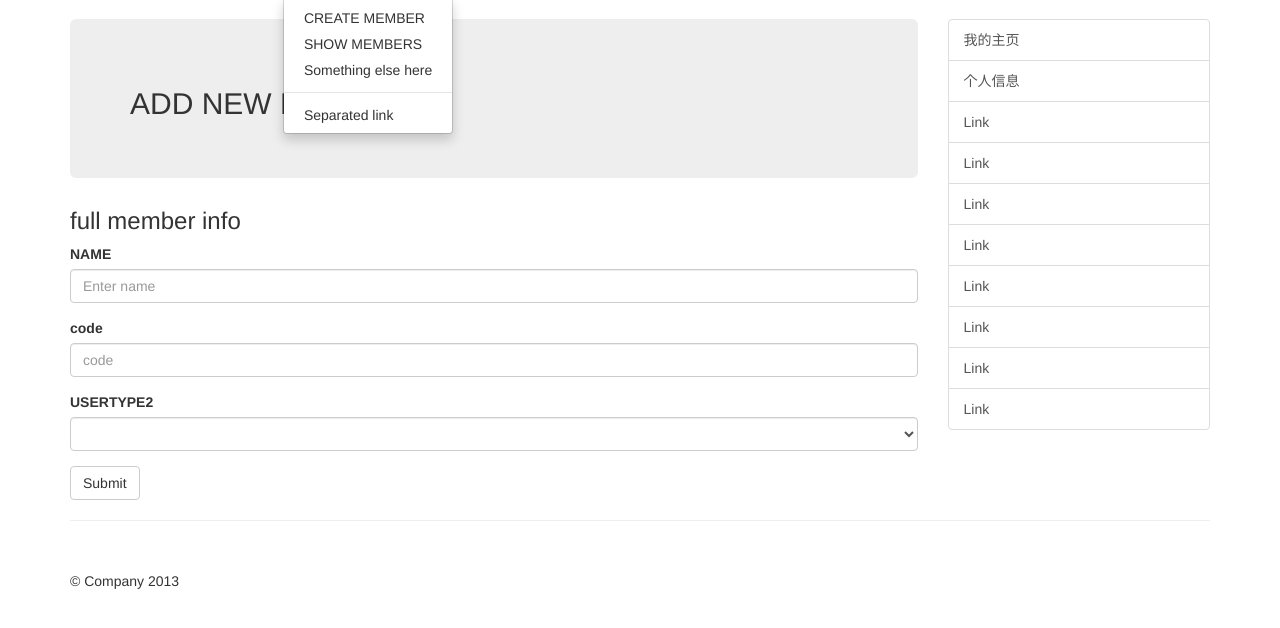
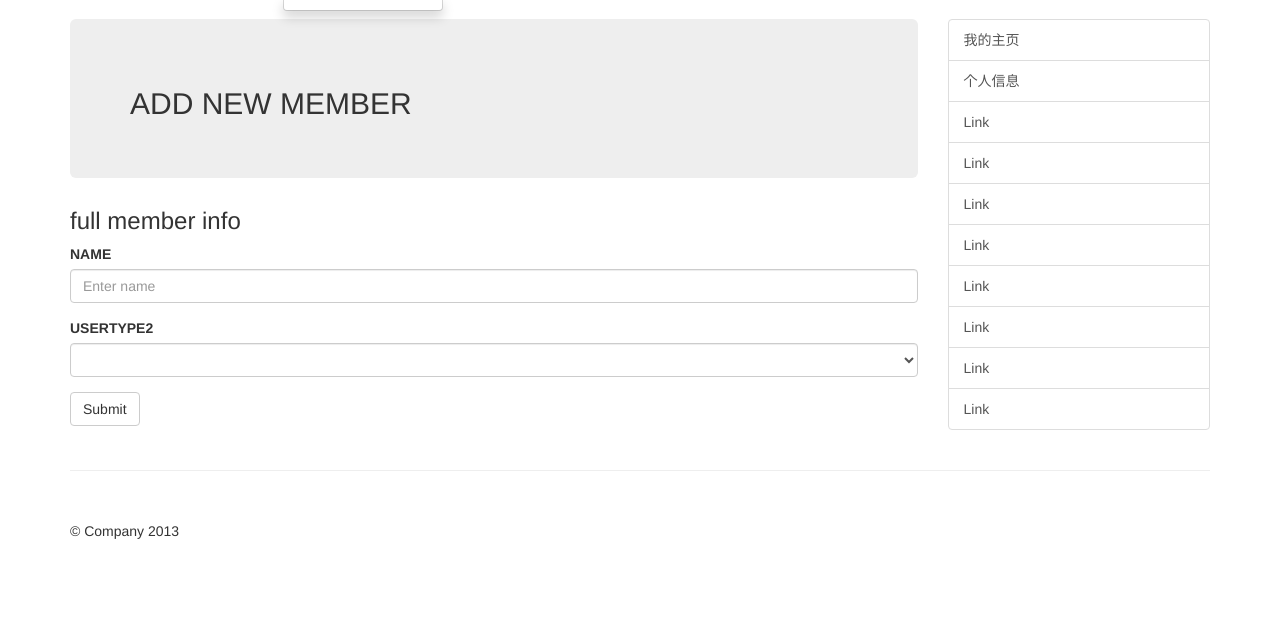
Before and after one commit to hljxuege/stone, a Django app: page /users/create_user/ in a window 1280 px wide, after a click on "MANAGEMENT". Shown: the part 51-679 px from the top of the page. Run offline with Django 3.2, Linux system fonts and the light colour scheme; the visitor is signed in with stand-in values (Sample User, id 1); data comes from the database, SQL or seed files in the repository; lists and menus that the app fills with data are empty; parts of the project's set-up code (start-up, migrations or seed data) failed here and were passed over; some libraries are stand-ins or nearby versions.

```diff
--- a/templates/base.html
+++ b/templates/base.html
@@ -1,4 +1,3 @@
-{% load static %}
 {% load static %}
 <!DOCTYPE html>
 <html lang="en">
@@ -59,12 +58,8 @@
             <li><a href="#contact">Contact</a></li>
             <li class="dropdown">
               <a class="dropdown-toggle" data-toggle="dropdown" href="#"> MANAGEMENT <span class="caret"></span></a>
-              <ul class="dropdown-menu" role="menu">
-                <li><a href="{% url 'create-user' %}">CREATE MEMBER</a></li>
-                <li><a href="{% url 'list-users' %}">SHOW MEMBERS</a></li>
-                <li><a href="#">Something else here</a></li>
-                <li class="divider"></li>
-                <li><a href="#">Separated link</a></li>
+              <ul class="dropdown-menu" role="menu" id="dropdown-menu">
+
               </ul>
             </li>
           </ul>
@@ -167,6 +162,24 @@
              $('#navbar-main-right-in').hide();
              $('#navbar-main-right-out').show();
             }
+            user_type = json.user_type;
+
+            str_dropdown = '<li><a href="#">Something else here</a></li>'
+                           +'<li class="divider"></li>'
+                           +'<li><a href="#">Separated link</a></li>'
+
+            pre_str_dropdown = "";
+            if (user_type){
+              if (user_type=="A" || user_type=="S" || user_type=="M"){
+                url_create_user = "{% url 'create-user' %}";
+                url_list_users = "{% url 'list-users' %}";
+                pre_str_dropdown = '<li><a href="'+ url_create_user +'">CREATE MEMBER</a></li>'
+                                  +'<li><a href="'+ url_list_users +'">SHOW MEMBERS</a></li>'
+              }
+
+            $('#dropdown-menu').html(pre_str_dropdown+str_dropdown);
+
+            }
         });
       });
     </script>
--- a/templates/users/create_user.html
+++ b/templates/users/create_user.html
@@ -18,10 +18,6 @@
               <div class="form-group">
                 <label for="NAME">NAME</label>
                 <input type="text" class="form-control" id="NAME" placeholder="Enter name" name="username" required>
-              </div>
-              <div class="form-group">
-                <label for="exampleInputPassword1">code</label>
-                <input type="text" class="form-control" id="exampleInputPassword1" placeholder="code" name="code" required>
               </div>
               <div class="form-group">
                 <label for="user_type">USERTYPE2</label>
--- a/templates/users/profile.html
+++ b/templates/users/profile.html
@@ -14,7 +14,7 @@
             <p>This is personal infomation page, it will show her/his detail infomation.</p>
           </div>
 
-            <h3>Non-responsive grid system</h3>
+            <h3>Your Infomation here</h3>
             <div class="table-responsive">
               <table class="table table-bordered table-striped">
                 <thead>
--- a/users/views.py
+++ b/users/views.py
@@ -10,7 +10,8 @@ from users.models import UserPofile
 from django.contrib.auth.decorators import login_required
 import json
 from captcha.models import CaptchaStore
-
+from sequence.views import get_unique_code
+from django.db.transaction import commit_on_success
 def sign_in(request):
     is_login = False
     message = {}
@@ -85,7 +86,7 @@ def get_login_user(request):
     if user_profile:
         to_json_response = {
             'username': user_profile.user.username,
-            'usertype': user_profile.user_type,
+            'user_type': user_profile.user_type,
             'profile_image_url_s':'img_%s_s'%user_profile.code
         }
     else:
@@ -111,6 +112,7 @@ def ajax_get_login_user_type(request):
 
 
 @login_required
+@commit_on_success
 def create_user(request):
     '''
     创建用户
@@ -118,7 +120,6 @@ def create_user(request):
     '''
     if request.method == 'POST':
         username = request.POST['username']
-        code = request.POST['code']
         user_type = request.POST['user_type']
 
 
@@ -129,7 +130,7 @@ def create_user(request):
         user_profile = get_object_or_404(UserPofile, user=user)
         user_profile.user_type = user_type
 
-        user_profile.code = code
+        user_profile.code = get_unique_code(user_type)
         user_profile.belong_to_id = request.user.id
 
         user_profile.save()
@@ -138,6 +139,7 @@ def create_user(request):
     else:
 
         return render(request, 'users/create_user.html')
+
 @login_required
 def list_users(request):
     '''
```
Also changed, not shown: sequence/models.py (+26 -9 lines).
